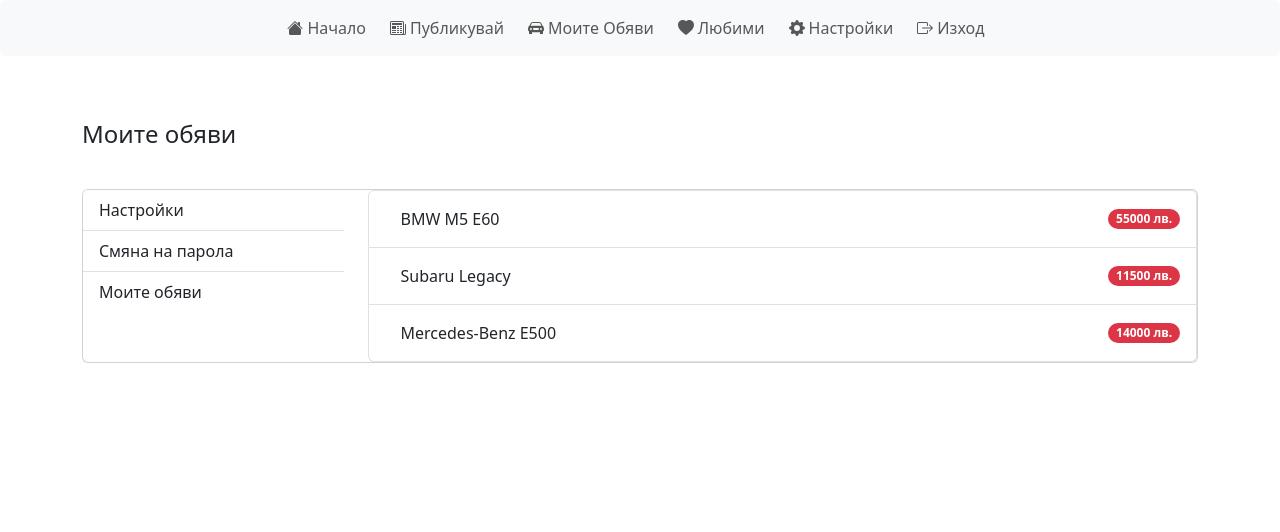
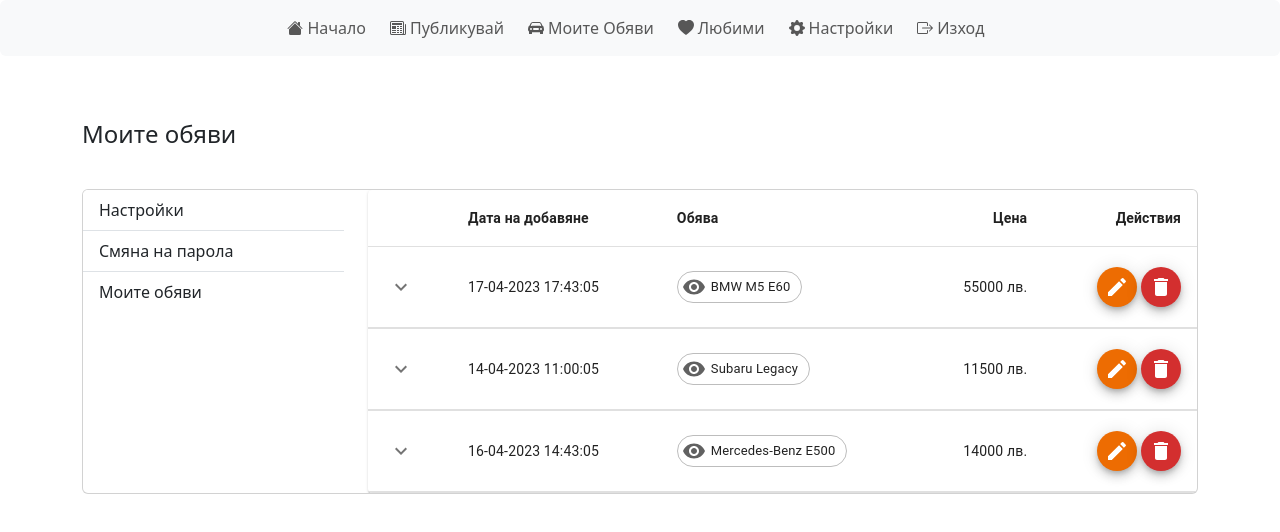
Before and after one commit to vesmihaylov/cars-front, a React (Vite) app: page /my-deals in a window 1280 px wide. Shown: the top 532 px of the page. Built offline with nearby package versions, Linux system fonts and the light colour scheme; sample sign-in values are in the browser's storage.

Commit message:
feat(MyDeals): use MUI design table

```diff
--- /dev/null
+++ b/src/components/Profile/Deal.jsx
@@ -0,0 +1,73 @@
+import * as React from "react";
+import TableCell from "@mui/material/TableCell";
+import TableRow from "@mui/material/TableRow";
+import Typography from "@mui/material/Typography";
+import Chip from "@mui/material/Chip";
+import Box from "@mui/material/Box";
+import Collapse from "@mui/material/Collapse";
+import { Fab } from "@mui/material";
+import { Link } from "react-router-dom";
+import IconButton from "@mui/material/IconButton";
+import KeyboardArrowDownIcon from "@mui/icons-material/KeyboardArrowDown";
+import KeyboardArrowUpIcon from "@mui/icons-material/KeyboardArrowUp";
+import DeleteIcon from "@mui/icons-material/Delete";
+import EditIcon from "@mui/icons-material/Edit";
+import VisibilityIcon from "@mui/icons-material/Visibility";
+
+function Deal({ deal }) {
+  const [open, setOpen] = React.useState(false);
+  return (
+    <React.Fragment>
+      <TableRow hover sx={{ "& > *": { borderBottom: "unset" } }}>
+        <TableCell>
+          <IconButton
+            aria-label="expand row"
+            size="small"
+            onClick={() => setOpen(!open)}
+          >
+            {open ? <KeyboardArrowUpIcon /> : <KeyboardArrowDownIcon />}
+          </IconButton>
+        </TableCell>
+        <TableCell>{deal.dateAdded}</TableCell>
+        <TableCell component="th" scope="row">
+          <Link
+            className="list-group-item list-group-item-action border-0"
+            to={`/deals/${deal.id}`}
+          >
+            <Chip
+              label={deal.name}
+              variant="outlined"
+              clickable
+              icon={<VisibilityIcon />}
+            />
+          </Link>
+        </TableCell>
+        <TableCell align="right">{deal.price} лв.</TableCell>
+        <TableCell align="right">
+          <Fab className="m-1" size="small" color="warning" aria-label="edit">
+            <EditIcon />
+          </Fab>
+          <Fab size="small" color="error" aria-label="delete">
+            <DeleteIcon />
+          </Fab>
+        </TableCell>
+      </TableRow>
+      <TableRow hover>
+        <TableCell style={{ paddingBottom: 0, paddingTop: 0 }} colSpan={6}>
+          <Collapse in={open} timeout="auto" unmountOnExit>
+            <Box sx={{ margin: 3 }}>
+              <Typography variant="h6" gutterBottom component="div">
+                Описание към обявата
+              </Typography>
+              <Typography variant="body2" sx={{ color: "text.secondary" }}>
+                {deal.description}
+              </Typography>
+            </Box>
+          </Collapse>
+        </TableCell>
+      </TableRow>
+    </React.Fragment>
+  );
+}
+
+export default Deal;
--- a/src/components/Profile/MyDeals.jsx
+++ b/src/components/Profile/MyDeals.jsx
@@ -1,28 +1,19 @@
 import Navigation from "./Navigation.jsx";
 import deals from "../../fake_data/deals.json";
-import { Link } from "react-router-dom";
+import * as React from "react";
+import Deal from "./Deal.jsx";
+import TableContainer from "@mui/material/TableContainer";
+import Paper from "@mui/material/Paper";
+import Table from "@mui/material/Table";
+import TableHead from "@mui/material/TableHead";
+import TableRow from "@mui/material/TableRow";
+import TableCell from "@mui/material/TableCell";
+import TableBody from "@mui/material/TableBody";
 
 function MyDeals() {
   let myDeals = deals
     .filter((deal) => deal.price >= 10000)
-    .map((filteredDeal) => {
-      return (
-        <li
-          key={filteredDeal.id}
-          className="list-group-item list-group-item-action d-flex justify-content-between align-items-center"
-        >
-          <Link
-            className="list-group-item list-group-item-action border-0"
-            to={`/deals/${filteredDeal.id}`}
-          >
-            {filteredDeal.name}
-          </Link>
-          <span className="badge bg-danger rounded-pill">
-            {filteredDeal.price} лв.
-          </span>
-        </li>
-      );
-    });
+    .map((filteredDeal) => <Deal key={filteredDeal.id} deal={filteredDeal} />);
 
   return (
     <div className="container mb-5">
@@ -32,7 +23,28 @@ function MyDeals() {
         <div className="row">
           <Navigation />
           <div className="col-9">
-            <ul className="list-group">{myDeals}</ul>
+            <TableContainer component={Paper}>
+              <Table aria-label="collapsible table">
+                <TableHead>
+                  <TableRow>
+                    <TableCell />
+                    <TableCell>
+                      <b>Дата на добавяне</b>
+                    </TableCell>
+                    <TableCell>
+                      <b>Обява</b>
+                    </TableCell>
+                    <TableCell align="right">
+                      <b>Цена</b>
+                    </TableCell>
+                    <TableCell align="right">
+                      <b>Действия</b>
+                    </TableCell>
+                  </TableRow>
+                </TableHead>
+                <TableBody>{myDeals}</TableBody>
+              </Table>
+            </TableContainer>
           </div>
         </div>
       </div>
--- a/src/fake_data/deals.json
+++ b/src/fake_data/deals.json
@@ -141,7 +141,7 @@
     "mileage": 220542,
     "dateAdded": "14-04-2023 11:00:05",
     "thumbnailPath": "https://picsum.photos/id/51/180/100",
-    "description": "Перфектно техническо състояние!!! Отличен мотор, скорости и ходова част! Перфектен интериор! Без ръжди !\n\nВъзможност за лизинг",
+    "description": "Проблем в мотора, пали и върви! Възможност за бартер",
     "comfort-extras": [
       "Климатик",
       "Климатроник",
@@ -185,7 +185,7 @@
     "mileage": 310542,
     "dateAdded": "16-04-2023 14:43:05",
     "thumbnailPath": "https://picsum.photos/id/14/180/100",
-    "description": "Перфектно техническо състояние!!! Отличен мотор, скорости и ходова част! Перфектен интериор! Без ръжди !\n\nВъзможност за лизинг",
+    "description": "Реални километри, внос от Германия! Отличен мотор, скорости и ходова част! Перфектен интериор! Без ръжди !\n\nВъзможност за лизинг",
     "comfort-extras": [
       "Климатик",
       "Климатроник",
```
